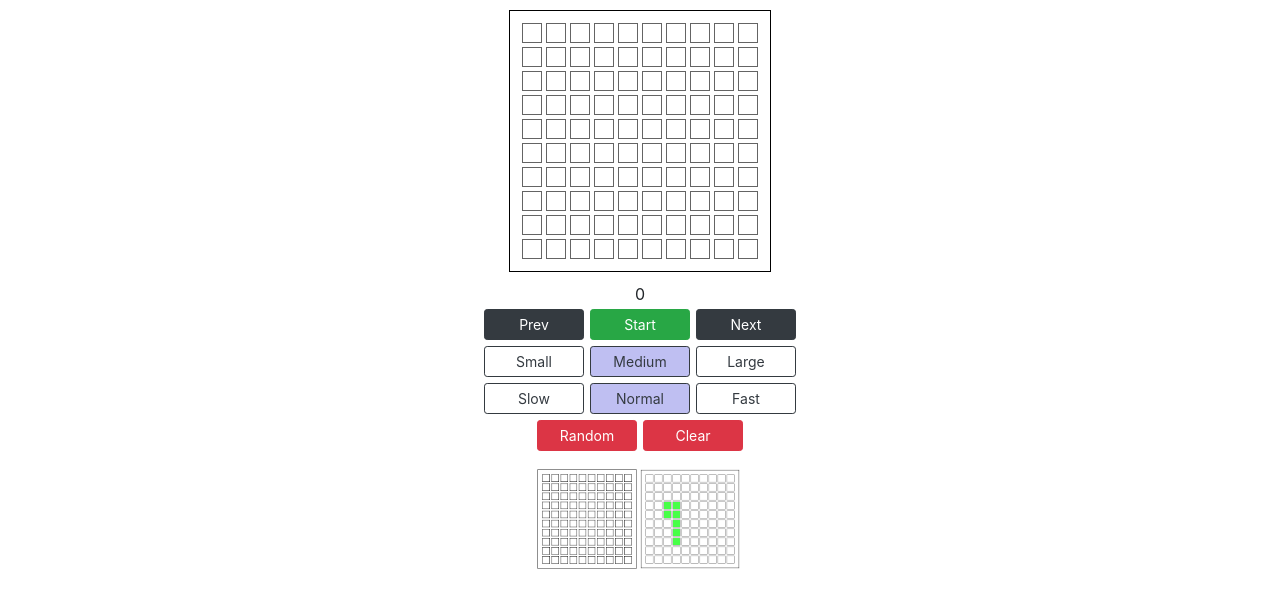
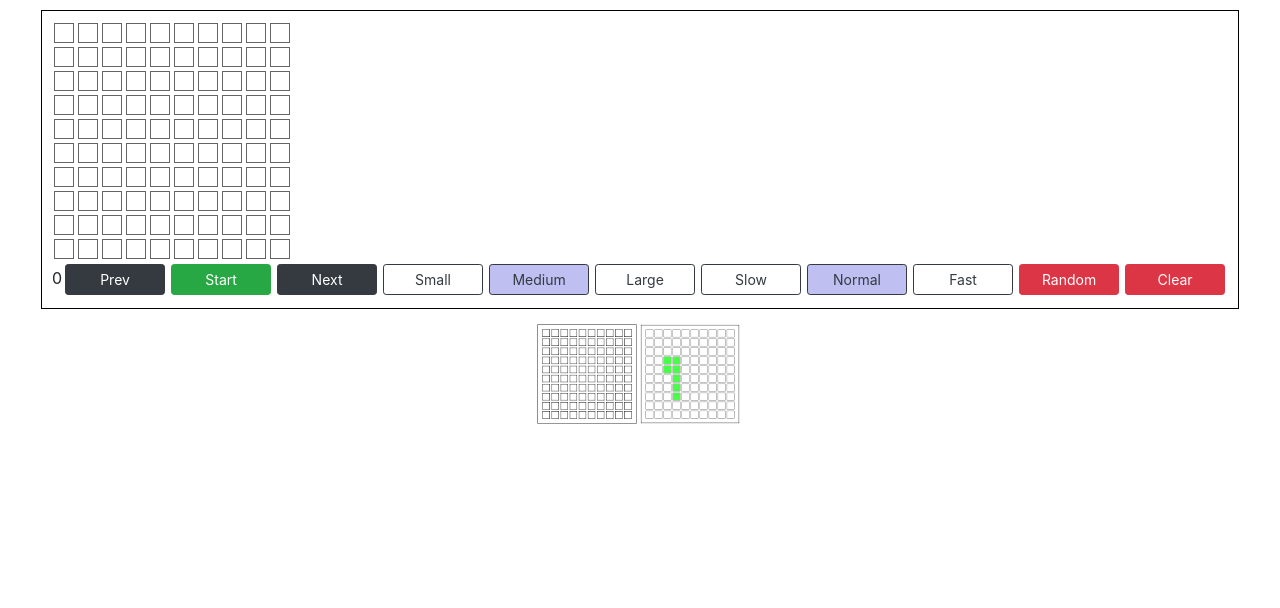
Before and after one commit to curtisyungen/conway, a React (Create React App) app: page / in a window 1280 px wide. Shown: the top 608 px of the page. Built offline with nearby package versions, Linux system fonts and the light colour scheme.

Commit message:
Add files via upload

```diff
--- a/src/components/Board/board.js
+++ b/src/components/Board/board.js
@@ -311,7 +311,6 @@ class Board extends Component {
                 <div className="main">
 
                     {/* BOARD */}
-
                     <div className="board">
                         {this.state.board.map(row => (
                             <Row
@@ -320,16 +319,13 @@ class Board extends Component {
                                 updateBoard={this.updateBoard}
                             />
                         ))}
-                    </div>
+
+                        <div className="controlBar">
 
                             {/* COUNTER */}
-                    <div className="counter text-center">
                             {this.state.count}
-                    </div>
 
                             {/* CONTROL BUTTONS */}
-
-                    <div className="btnRow formBtns text-center">
                             <button
                                 className="btn btn-dark btn-sm formBtn"
                                 onClick={this.prevFrame}
@@ -359,11 +355,7 @@ class Board extends Component {
                                 Next
                             </button>
 
-                    </div>
-
                             {/* SIZE BUTTONS */}
-
-                    <div className="btnRow sizeBtns text-center">
                             <button
                                 className={`btn btn-outline-dark btn-sm formBtn size-${this.state.numRows === 3}`}
                                 onClick={(event) => { event.preventDefault(); this.setSize(3, 3); }}
@@ -382,11 +374,9 @@ class Board extends Component {
                             >
                                 Large
                             </button>
-                    </div>
 
                             {/* SPEED BUTTONS */}
 
-                    <div className="btnRow sizeBtns text-center">
                             <button
                                 className={`btn btn-outline-dark btn-sm formBtn speed-${this.state.speed === 1000}`}
                                 onClick={(event) => { event.preventDefault(); this.setSpeed(1000); }}
@@ -405,11 +395,7 @@ class Board extends Component {
                             >
                                 Fast
                             </button>
-                    </div>
 
-                    {/* PATTERN BUTTONS */}
-
-                    <div className="btnRow patternBtns text-center">
                             <button
                                 className="btn btn-danger btn-sm formBtn"
                                 onClick={(event) => { event.preventDefault(); this.getRandom(); }}
@@ -423,10 +409,13 @@ class Board extends Component {
                                 Clear
                             </button>
                         </div>
+                    </div>
+
+                    {/* PATTERN LIST */}
 
                     <div className="patternList">
                         <img className="pattern" src={require("../../images/pattern1.png")} alt="pattern1" onClick={(event) => { event.preventDefault(); this.setSize(10, 10); }} />
-                        <img className="pattern" src={require("../../images/pattern2.png")} alt="pattern2" onClick={this.getPattern.bind(null, "2")}/>
+                        <img className="pattern" src={require("../../images/pattern2.png")} alt="pattern2" onClick={this.getPattern.bind(null, "2")} />
                         {/* <img src={require("")} alt="pattern3" onClick={this.getPattern.bind(null, "pattern3")}/>
                         <img src={require("")} alt="pattern4" onClick={this.getPattern.bind(null, "pattern4")}/>
                         <img src={require("")} alt="pattern5" onClick={this.getPattern.bind(null, "pattern5")}/> */}
```
Lines whose indentation alone changed are shown as unchanged.
